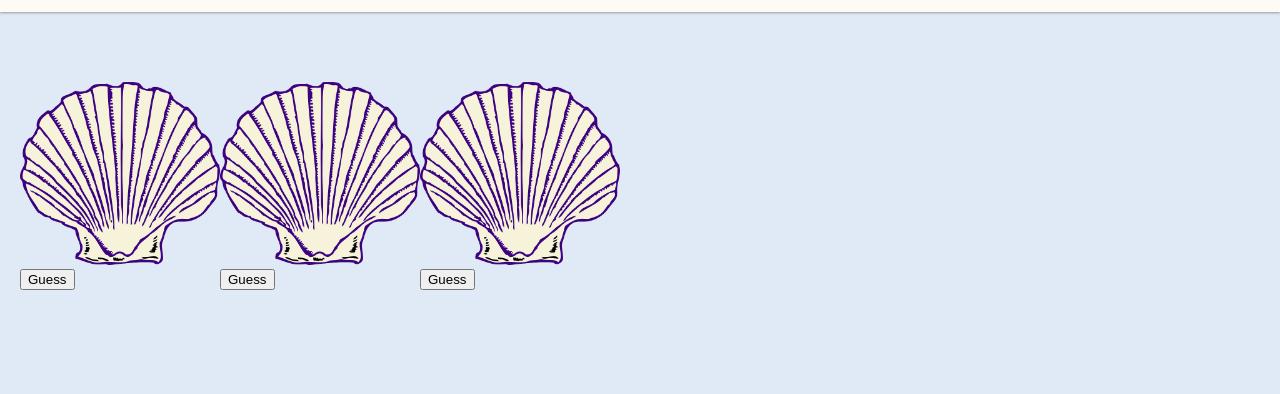
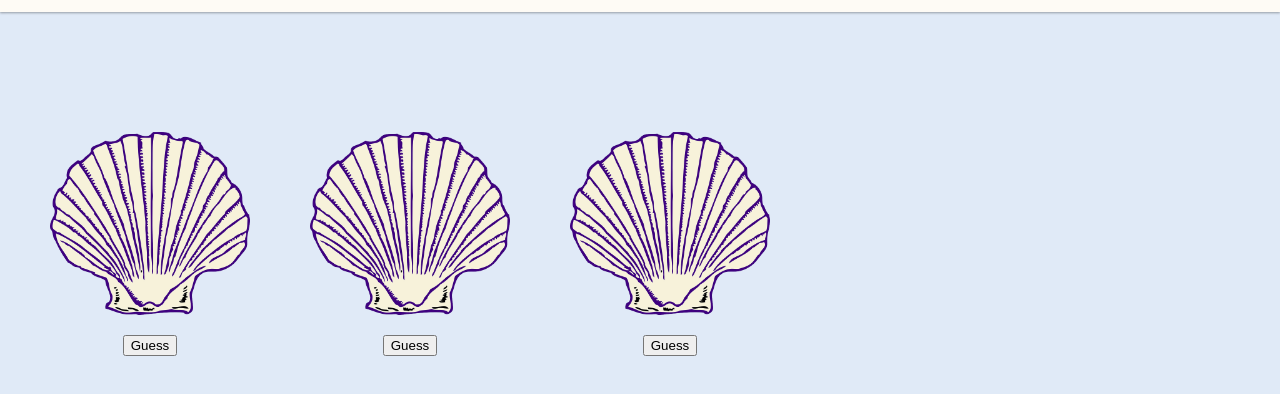
Before and after one commit to MichelleRS/wk-01-shell-game, a plain HTML site: page index.html in a window 1280 px wide. Shown: the part 68-462 px from the top of the page. Drawn offline with Linux system fonts and the light colour scheme.

Commit message:
Add style to shell section elements

```diff
--- a/styles/style.css
+++ b/styles/style.css
@@ -1,9 +1,46 @@
-img {
+.img {
     max-width: 200px;
 }
 
 .shells {
-    margin-top: 50px;
+    margin-top: 100px;
     display: flex;
     flex-direction: row;
 }
+
+.shell {
+    width: 200px;
+    display: flex;
+    flex-direction: column;
+    align-items: center;
+    justify-content: flex-end;
+    position: relative;
+    gap: 20px;
+    margin: 0 30px;
+}
+
+.shell img {
+    z-index: 20;
+    width: 100%;
+    transition: transform 0.75s ease-in-out;
+}
+
+.reveal {
+    transform: translateY(-100px);
+}
+
+.ball {
+    z-index: 10;
+    position: absolute;
+    height: 30px;
+    width: 30px;
+    background-color: black;
+    border-radius: 50%;
+    box-shadow: 5px -2px 5px rgba(113, 112, 112, 0.6);
+    margin: 10px;
+    top: 100px;
+}
+
+button {
+    margin: 0 auto;
+}
```
Also changed, not shown: 1 other file.
